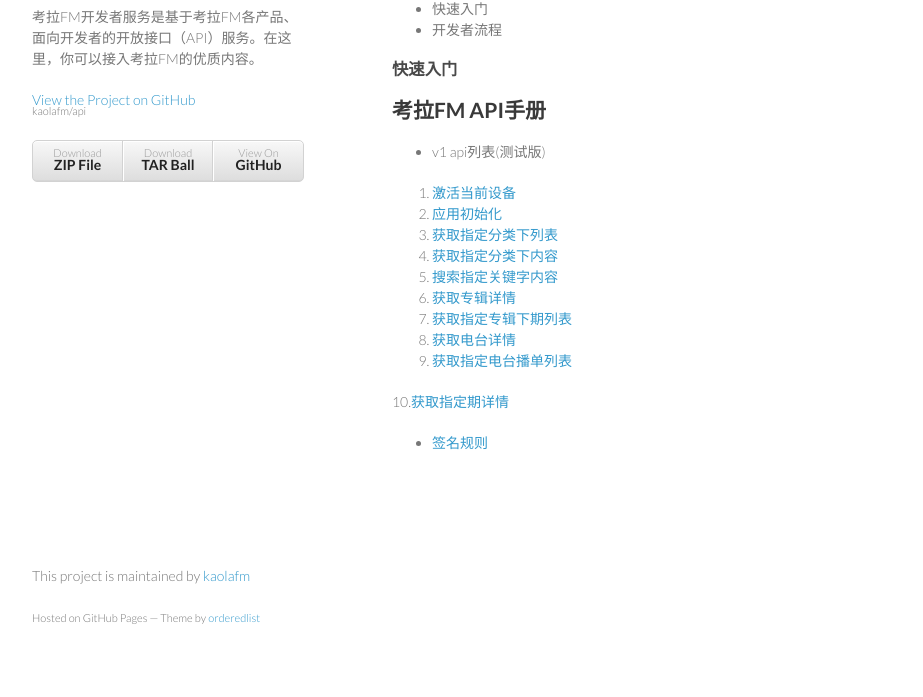
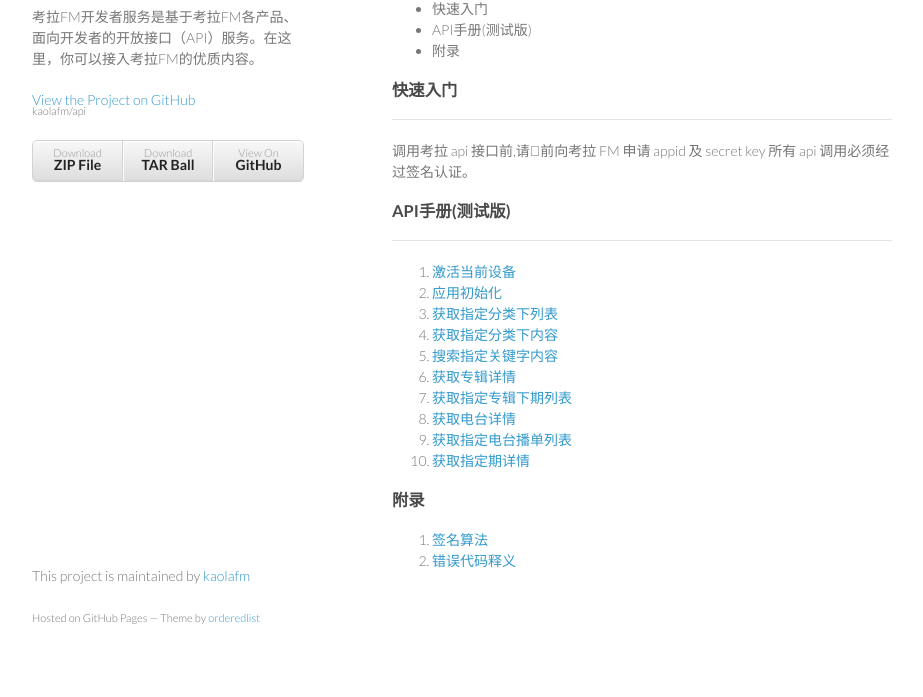
Before and after one commit to kaolafm/api, a plain HTML site: page index.html in a window 1280 px wide. Shown: the part 103-800 px from the top of the page, without its empty margins (178-1101 px from the left). Drawn offline with Linux system fonts and the light colour scheme.

Commit message:
Create gh-pages branch via GitHub

```diff
--- a/index.html
+++ b/index.html
@@ -29,22 +29,26 @@
       </header>
       <section>
         <h2>
-<a id="了解开放平台" class="anchor" href="#%E4%BA%86%E8%A7%A3%E5%BC%80%E6%94%BE%E5%B9%B3%E5%8F%B0" aria-hidden="true"><span class="octicon octicon-link"></span></a>了解开放平台</h2>
+<a id="目录" class="anchor" href="#%E7%9B%AE%E5%BD%95" aria-hidden="true"><span class="octicon octicon-link"></span></a>目录</h2>
 
 <ul>
 <li>快速入门</li>
-<li>开发者流程</li>
+<li>API手册(测试版)</li>
+<li>附录</li>
 </ul>
 
 <h3>
 <a id="快速入门" class="anchor" href="#%E5%BF%AB%E9%80%9F%E5%85%A5%E9%97%A8" aria-hidden="true"><span class="octicon octicon-link"></span></a>快速入门</h3>
 
-<h2>
-<a id="考拉fm-api手册" class="anchor" href="#%E8%80%83%E6%8B%89fm-api%E6%89%8B%E5%86%8C" aria-hidden="true"><span class="octicon octicon-link"></span></a>考拉FM API手册</h2>
+<hr>
 
-<ul>
-<li><p>v1 api列表(测试版)</p></li>
-</ul>
+<p>调用考拉 api 接口前,请􏰁前向考拉 FM 申请 appid 及 secret key
+所有 api 调用必须经过签名认证。</p>
+
+<h3>
+<a id="api手册测试版" class="anchor" href="#api%E6%89%8B%E5%86%8C%E6%B5%8B%E8%AF%95%E7%89%88" aria-hidden="true"><span class="octicon octicon-link"></span></a>API手册(测试版)</h3>
+
+<hr>
 
 <ol>
 <li><a href="docs/app-active.md">激活当前设备</a></li>
@@ -56,13 +60,16 @@
 <li><a href="docs/audio-list.md">获取指定专辑下期列表</a></li>
 <li><a href="docs/radio-get.md">获取电台详情</a></li>
 <li><a href="docs/radio-playlist.md">获取指定电台播单列表</a></li>
+<li><a href="docs/audio-get.md">获取指定期详情</a></li>
 </ol>
 
-<p>10.<a href="docs/audio-get.md">获取指定期详情</a></p>
+<h3>
+<a id="附录" class="anchor" href="#%E9%99%84%E5%BD%95" aria-hidden="true"><span class="octicon octicon-link"></span></a>附录</h3>
 
-<ul>
-<li><a href="docs/signature.md">签名规则</a></li>
-</ul>
+<ol>
+<li><a href="docs/signature.md">签名算法</a></li>
+<li><a href="docs/errcode.md">错误代码释义</a></li>
+</ol>
       </section>
       <footer>
         <p>This project is maintained by <a href="https://github.com/kaolafm">kaolafm</a></p>
--- a/params.json
+++ b/params.json
@@ -1 +1 @@
-{"name":"考拉FM 开发者服务","tagline":"考拉FM开发者服务是基于考拉FM各产品、面向开发者的开放接口（API）服务。在这里，你可以接入考拉FM的优质内容。","body":"\r\n##了解开放平台\r\n+ 快速入门\r\n+ 开发者流程\r\n\r\n###快速入门\r\n\r\n##考拉FM API手册\r\n+ v1 api列表(测试版)\r\n\r\n1. [激活当前设备](docs/app-active.md)\r\n2. [应用初始化](docs/app-init.md)\r\n3. [获取指定分类下列表](docs/category-sublist.md)\r\n4. [获取指定分类下内容](docs/content-list.md)\r\n5. [搜索指定关键字内容](docs/content-search.md)\r\n6. [获取专辑详情](docs/album-get.md)\r\n7. [获取指定专辑下期列表](docs/audio-list.md)\r\n8. [获取电台详情](docs/radio-get.md)\r\n9. [获取指定电台播单列表](docs/radio-playlist.md)\r\n\r\n10.[获取指定期详情](docs/audio-get.md)\r\n\r\n+ [签名规则](docs/signature.md)","google":"","note":"Don't delete this file! It's used internally to help with page regeneration."}
+{"name":"考拉FM 开发者服务","tagline":"考拉FM开发者服务是基于考拉FM各产品、面向开发者的开放接口（API）服务。在这里，你可以接入考拉FM的优质内容。","body":"\r\n##目录\r\n+ 快速入门\r\n+ API手册(测试版)\r\n+ 附录\r\n\r\n###快速入门\r\n---\r\n调用考拉 api 接口前,请􏰁前向考拉 FM 申请 appid 及 secret key\r\n所有 api 调用必须经过签名认证。\r\n\r\n###API手册(测试版)\r\n---\r\n1. [激活当前设备](docs/app-active.md)\r\n2. [应用初始化](docs/app-init.md)\r\n3. [获取指定分类下列表](docs/category-sublist.md)\r\n4. [获取指定分类下内容](docs/content-list.md)\r\n5. [搜索指定关键字内容](docs/content-search.md)\r\n6. [获取专辑详情](docs/album-get.md)\r\n7. [获取指定专辑下期列表](docs/audio-list.md)\r\n8. [获取电台详情](docs/radio-get.md)\r\n9. [获取指定电台播单列表](docs/radio-playlist.md)\r\n10. [获取指定期详情](docs/audio-get.md)\r\n\r\n\r\n###附录\r\n1. [签名算法](docs/signature.md)\r\n2. [错误代码释义](docs/errcode.md)\r\n\r\n\r\n","google":"","note":"Don't delete this file! It's used internally to help with page regeneration."}
```
